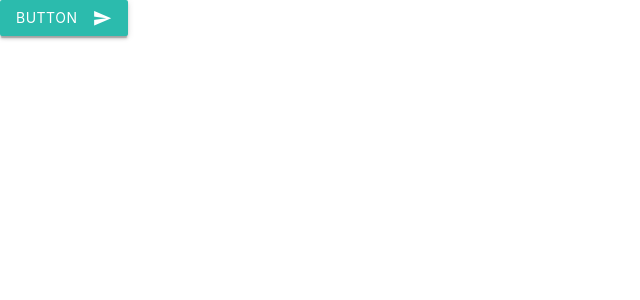
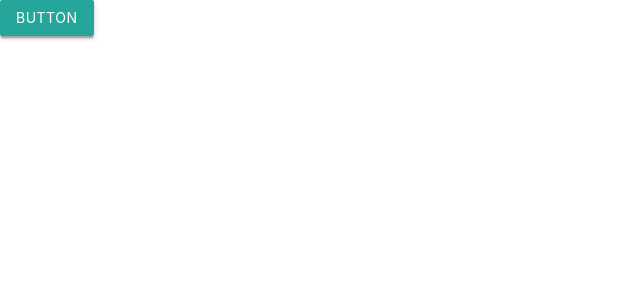
Before and after one commit to Ba5ik7/NgMaterialize, an Angular app: page / in a window 1280 px wide. Shown: the top 300 px of the page, without its empty margins (0-640 px from the left). Built offline with nearby package versions, Linux system fonts and the light colour scheme.

Commit message:
add icon support and bind classes and text

```diff
--- a/src/app/common-components/buttons/buttons.component.html
+++ b/src/app/common-components/buttons/buttons.component.html
@@ -3,7 +3,7 @@
   [ngClass]=classes
   (click)=onClick($event)>
   {{text}}
-  <i class="material-icons right">send</i>
+  <i *ngIf="icon != 'none'" class="material-icons" [ngClass]=iconClasses>{{icon}}</i>
 </a>
 
 
@@ -13,5 +13,5 @@
   name="action"
   (click)=onClick($event)>
   {{text}}
-  <i class="material-icons right">send</i>
+  <i *ngIf="icon != 'none'" class="material-icons" [ngClass]=iconClasses>{{icon}}</i>
 </button>
--- a/src/app/common-components/buttons/buttons.component.ts
+++ b/src/app/common-components/buttons/buttons.component.ts
@@ -10,6 +10,8 @@ export class ButtonsComponent implements OnInit {
   @Input() buttonType: string = 'submit';
   @Input() classes: string = 'btn';
   @Input() text: string = 'Button';
+  @Input() icon: string = 'none';
+  @Input() iconClasses: string = 'right';
 
   @Output() clicked = new EventEmitter<object>();
 
```
